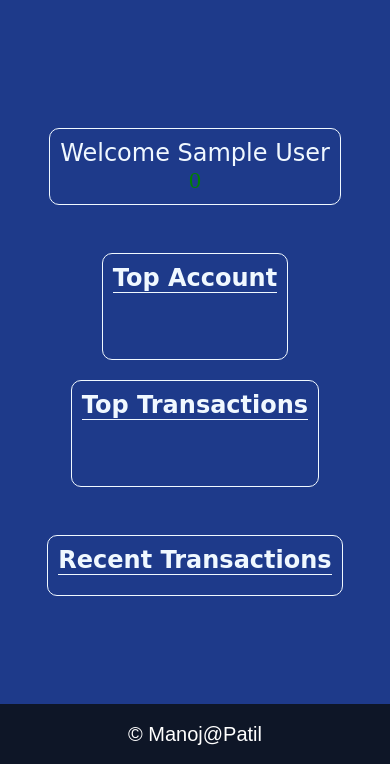
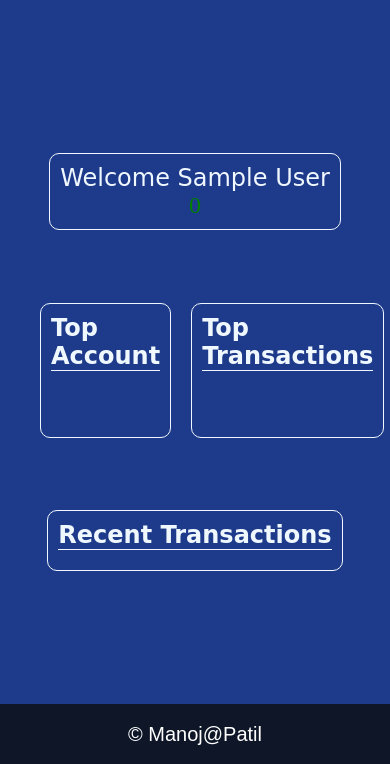
Before and after one commit to Nightowl-code/Khata, a Django app: page / in a window 390 px wide. Shown: the part 80-844 px from the top of the page. Run offline with Django 5.2, Linux system fonts and the light colour scheme; the visitor is signed in with stand-in values (Sample User, id 1); data comes from the database, SQL or seed files in the repository; some web fonts are replaced.

Commit message:
improved home view for mobile

```diff
--- a/MainApp/static/MainApp/home.css
+++ b/MainApp/static/MainApp/home.css
@@ -10,7 +10,7 @@ div#container {
 .row {
     display: flex;
     flex-direction: row;
-    flex-wrap: wrap;
+    /* flex-wrap: wrap; */
     gap: 1rem;
     justify-content: space-evenly;
 }
--- a/MainApp/templates/MainApp/user.html
+++ b/MainApp/templates/MainApp/user.html
@@ -7,17 +7,17 @@
 <div class="outer-container">
   <div class="display-container">
     <div class="display-box">
-      <span class="display-name">Username : </span>
+      <span class="display-name">Username: </span>
       <span class="display-value">{{ user.username }}</span>
     </div>
     <div class="display-box">
-      <span class="display-name">Name : </span>
+      <span class="display-name">Name: </span>
       <span class="display-value"
         >{{ user1.first_name }} {{ user1.last_name }}</span
       >
     </div>
     <div class="display-box">
-      <span class="display-name">Amount : </span>
+      <span class="display-name">Amount: </span>
       <span
         class="display-value"
         style="font-family:'Times New Roman', Times, serif;color:{% if user1.amount_type == 'credit' %}green{% else %}red{% endif %};"
```
